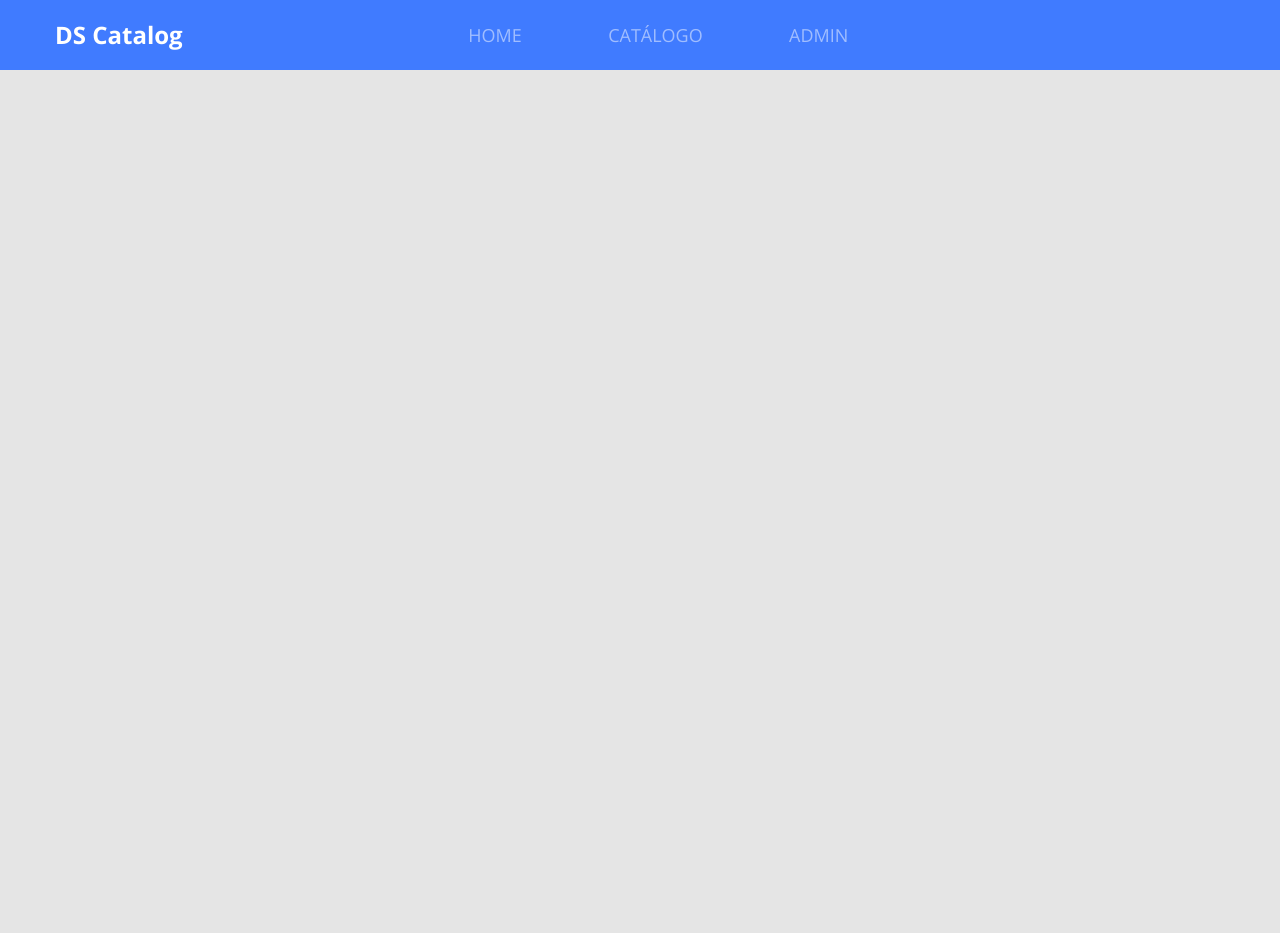
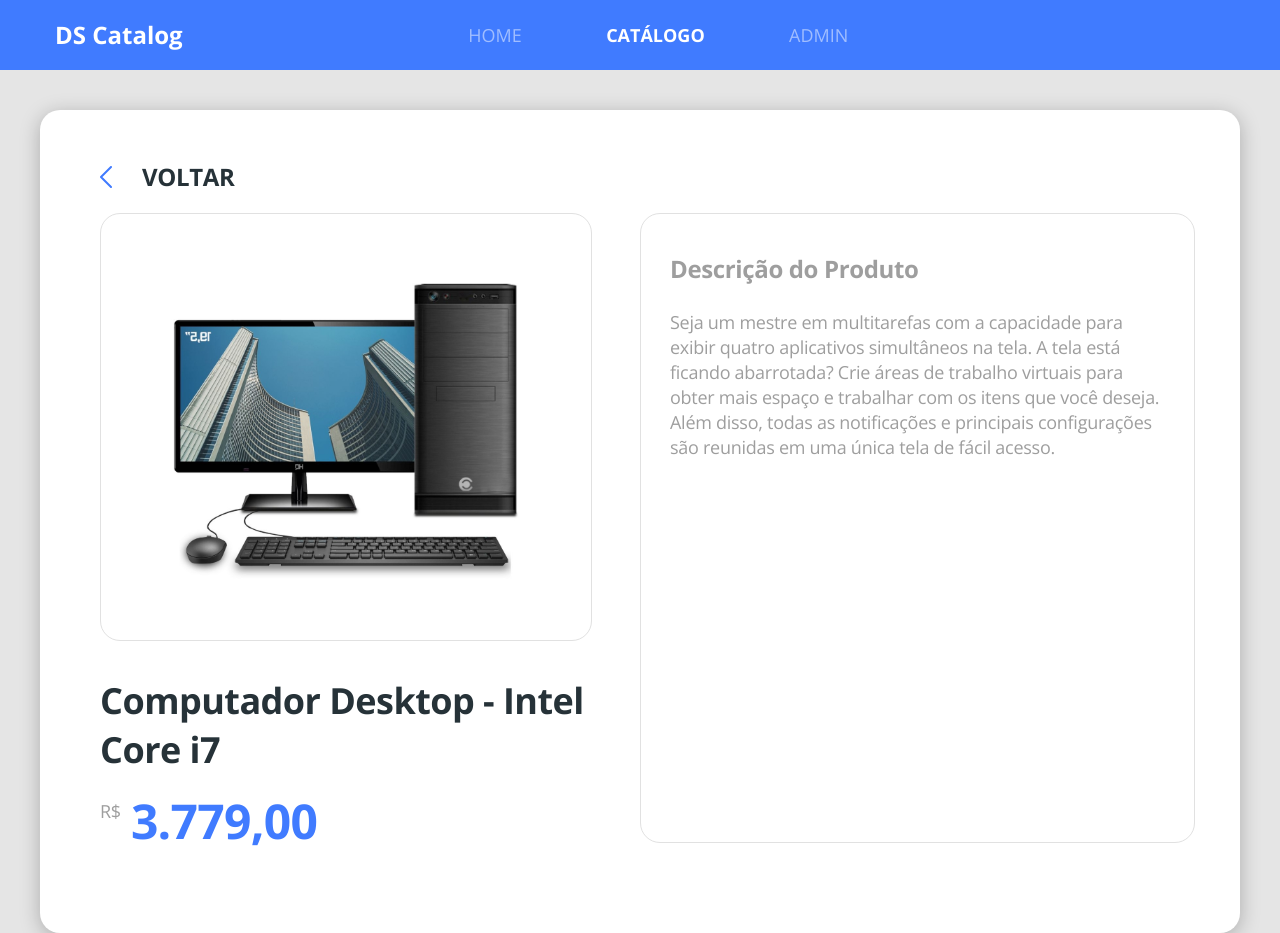
Before and after one commit to WilmarOliveira/ds-catalog-bootcamp-devsuperior, a React (Create React App) app in the folder front-web/: page /products/1 in a window 1280 px wide. Before the commit the page ends 800 px from the top, so only its background shows below. Built offline with nearby package versions, Linux system fonts and the light colour scheme.

Commit message:
Style Catalog and Product Details

```diff
--- a/front-web/src/Routes.tsx
+++ b/front-web/src/Routes.tsx
@@ -2,6 +2,7 @@ import { BrowserRouter, Switch, Route } from 'react-router-dom';
 import Navbar from './core/components/Navbar';
 import Admin from './pages/Admin';
 import Catalog from './pages/Catalog';
+import ProductDetails from './pages/Catalog/components/ProductDetails';
 import Home from './pages/Home';
 
 const Routes = () => {
@@ -10,7 +11,8 @@ const Routes = () => {
             <Navbar />
             <Switch>
                 <Route exact path="/" component={Home}/>
-                <Route path="/catalog" component={Catalog}/>
+                <Route exact path="/products" component={Catalog}/>
+                <Route path="/products/:productId" component={ProductDetails} />
                 <Route path="/admin" component={Admin} />
             </Switch>
         </BrowserRouter>
--- a/front-web/src/core/components/ButtonIcon/styles.scss
+++ b/front-web/src/core/components/ButtonIcon/styles.scss
@@ -13,4 +13,5 @@
     align-items: center;
     justify-content: center;
     cursor: pointer;
+    color: #fff;
 }
--- a/front-web/src/core/components/Navbar/index.tsx
+++ b/front-web/src/core/components/Navbar/index.tsx
@@ -17,7 +17,7 @@ const Navbar = () => {
                         </NavLink>
                     </li>
                     <li>
-                        <NavLink to="/catalog" activeClassName="active" >
+                        <NavLink to="/products" activeClassName="active" >
                             CATÁLOGO
                         </NavLink>
                     </li>
--- /dev/null
+++ b/front-web/src/core/components/ProductPrice/index.tsx
@@ -0,0 +1,16 @@
+import './styles.scss';
+
+type Props = {
+    price: string;
+}
+
+const ProductPrice = ({ price }: Props) => {
+    return (
+        <div className="product-price-container" >
+            <span className="product-currency" >R$</span>
+            <h6 className="product-price" >{price}</h6>
+        </div>
+    );
+}
+
+export default ProductPrice;
--- a/front-web/src/pages/Catalog/components/ProductCard/index.tsx
+++ b/front-web/src/pages/Catalog/components/ProductCard/index.tsx
@@ -1,4 +1,5 @@
 import { ReactComponent as ProductImage } from '../../../../core/assets/images/product.svg';
+import ProductPrice from '../../../../core/components/ProductPrice';
 import './styles.scss';
 
 const ProductCard = () => {
@@ -8,10 +9,7 @@ const ProductCard = () => {
             <div className="product-info" >
                 <h6 className="product-name" >Computador Desktop - Intel Core i7</h6>
             </div>
-            <div className="product-price-container" >
-                <span className="product-currency" >R$</span>
-                <h6 className="product-price" >2.779,00</h6>
-            </div>
+            <ProductPrice price="2.779,00" />
         </div>
     )
 }
--- /dev/null
+++ b/front-web/src/pages/Catalog/components/ProductDetails/index.tsx
@@ -0,0 +1,46 @@
+import { ReactComponent as ArrowIcon } from '../../../../core/assets/images/arrow.svg';
+import { ReactComponent as ProductImage } from '../../../../core/assets/images/product.svg';
+import { Link, useParams } from "react-router-dom";
+import './styles.scss';
+import ProductPrice from '../../../../core/components/ProductPrice';
+
+type ParamsType = {
+    productId: string;
+}
+
+const ProductDetails = () => {
+    const { productId } = useParams<ParamsType>();
+    console.log(productId);
+
+    return (
+        <div className="product-details-container">
+            <div className="card-base border-radius-20 product-details" >
+                <Link to="/products" className="product-details-goback" >
+                    <ArrowIcon className="icon-goback" />
+                    <h1 className="text-goback" >voltar</h1>
+                </Link>
+                <div className="row" >
+                    <div className="col-6 pr-5" >
+                        <div className="product-details-card text-center" >
+                            <ProductImage className="product-details-image" />
+                        </div>
+                        <h1 className="product-details-name" >Computador Desktop - Intel Core i7</h1>
+                        <ProductPrice price="3.779,00" />
+                    </div>
+                    <div className="col-6 product-details-card" >
+                        <h1 className="product-details-title" >Descrição do Produto</h1>
+                        <p className="product-details-text" >
+                        Seja um mestre em multitarefas com a capacidade para exibir quatro
+                        aplicativos simultâneos na tela. A tela está ficando abarrotada?
+                        Crie áreas de trabalho virtuais para obter mais espaço e trabalhar
+                        com os itens que você deseja. Além disso, todas as notificações e
+                        principais configurações são reunidas em uma única tela de fácil acesso.
+                        </p>
+                    </div>
+                </div>
+            </div>
+        </div>
+    );
+}
+
+export default ProductDetails;
--- /dev/null
+++ b/front-web/src/pages/Catalog/components/ProductDetails/styles.scss
@@ -0,0 +1,67 @@
+.product-details-container {
+    margin-top: 40px;
+    padding-left: 40px;
+    padding-right: 40px;
+}
+
+.product-details {
+    padding: 50px 60px 90px 60px;
+}
+
+.product-details-goback {
+    display: flex;
+    align-items: center;
+    padding-bottom: 20px;
+}
+
+.icon-goback {
+    color: #407BFF;
+    transform: rotate(180deg);
+    margin-right: 30px;
+}
+
+.text-goback {
+    font-size: 24px;
+    line-height: 33px;
+    letter-spacing: -0.015em;
+    color: #263238;
+    text-transform: uppercase;
+}
+
+.product-details-card {
+    border: 1px solid #E1E1E1;
+    border-radius: 20px;
+    padding: 38px 29px;
+}
+
+.product-details-image {
+    width: 350px;
+    height: 350px;
+}
+
+.product-details-title {
+    font-size: 24px;
+    line-height: 33px;
+    letter-spacing: -0.015em;
+    color: #9E9E9E;
+    margin-bottom: 25px;
+}
+
+.product-details-text {
+    font-size: 18px;
+    line-height: 25px;
+    letter-spacing: -0.015em;
+    color: #9E9E9E;
+}
+
+.product-details-name {
+    font-size: 36px;
+    line-height: 49px;
+    letter-spacing: -0.015em;
+    color: #263238;
+    margin-top: 35px;
+}
+
+.product-details .product-price {
+    font-size: 48px;
+}
--- a/front-web/src/pages/Catalog/index.tsx
+++ b/front-web/src/pages/Catalog/index.tsx
@@ -1,23 +1,25 @@
 import ProductCard from './components/ProductCard';
+import { Link } from 'react-router-dom';
 import './styles.scss';
 
-const Catalog = () => (
+const Catalog = () => {
+    return (
     <div className="catalog-container" >
         <h1 className="catalog-title" >Catálogo de Produtos</h1>
         <div className="catalog-products">
-            <ProductCard />
-            <ProductCard />
-            <ProductCard />
-            <ProductCard />
-            <ProductCard />
-            <ProductCard />
-            <ProductCard />
-            <ProductCard />
-            <ProductCard />
-            <ProductCard />
-            <ProductCard />
+            <Link to="/products/1" ><ProductCard /></Link>
+            <Link to="/products/2" ><ProductCard /></Link>
+            <Link to="/products/3" ><ProductCard /></Link>
+            <Link to="/products/4" ><ProductCard /></Link>
+            <Link to="/products/5" ><ProductCard /></Link>
+            <Link to="/products/6" ><ProductCard /></Link>
+            <Link to="/products/7" ><ProductCard /></Link>
+            <Link to="/products/8" ><ProductCard /></Link>
+            <Link to="/products/9" ><ProductCard /></Link>
+
         </div>
     </div>
 );
+}
 
 export default Catalog;
--- a/front-web/src/pages/Home/index.tsx
+++ b/front-web/src/pages/Home/index.tsx
@@ -11,7 +11,7 @@ const Home = () => {
                     <h1 className="text-title" >Conheça o melhor <br /> catálogo de produtos</h1>
                     <p className="text-subtitle" >Ajudaremos você a encontrar os melhores <br />
                     produtos disponíveis no mercado.</p>
-                    <Link to="/catalog" >
+                    <Link to="/products" >
                         <ButtonIcon text='Inicie agora a sua busca' />
                     </Link>
                 </div>
```
Also changed, not shown: front-web/src/core/assets/images/arrow.svg, front-web/src/core/components/ProductPrice/styles.scss (added), 1 other file (tests, documents, lock files or other folders).
